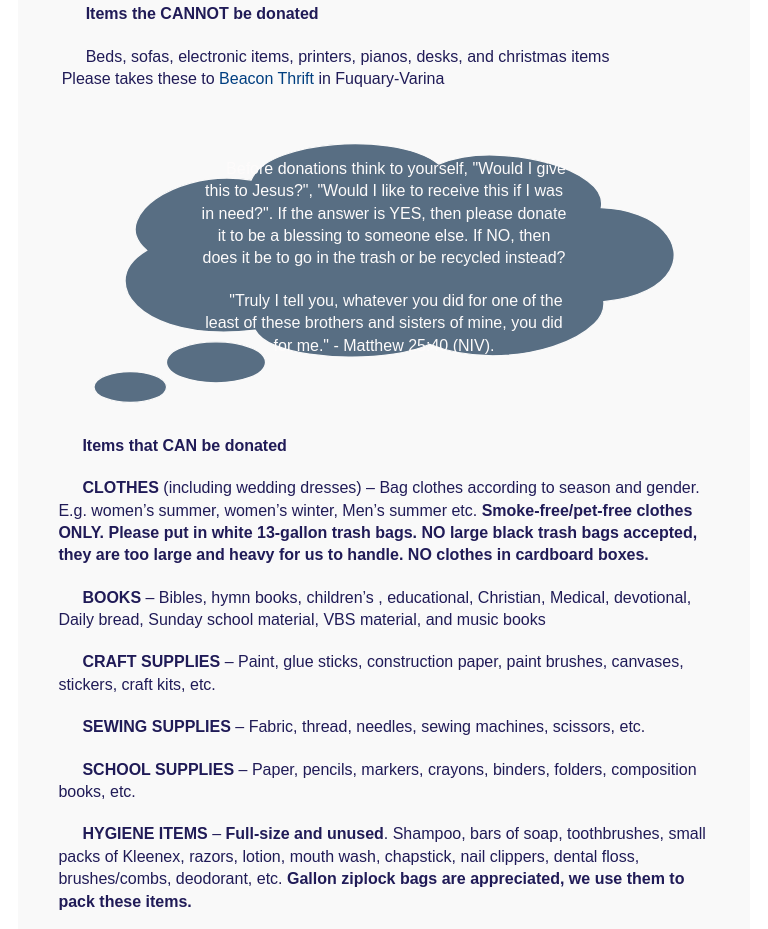
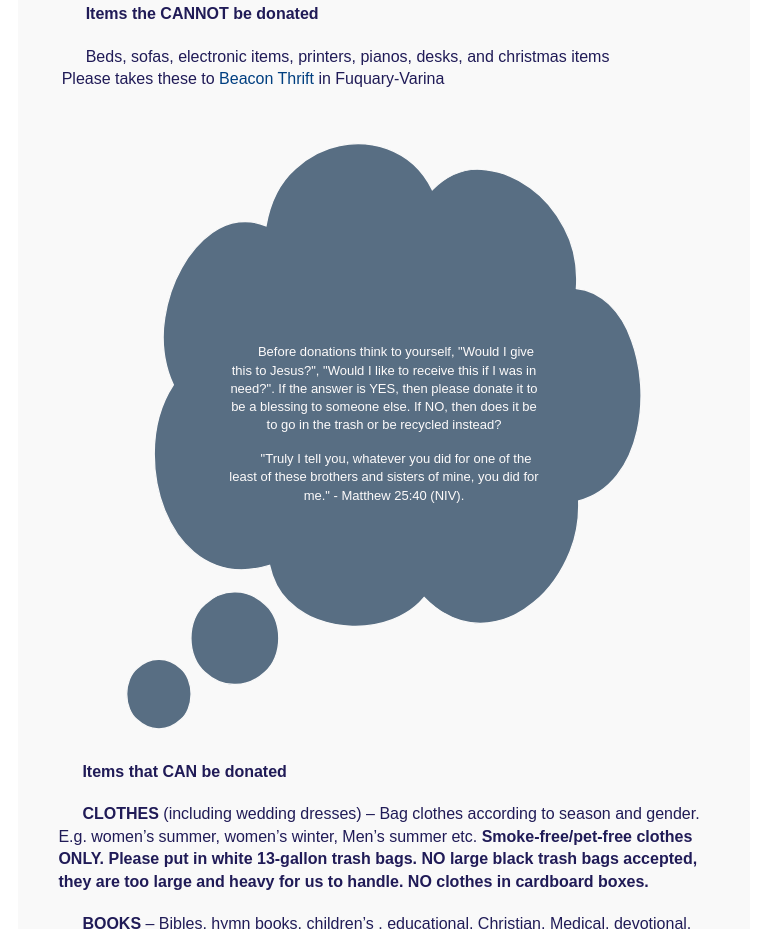
Before and after one commit to CAB-ADMIN/crossingallborders, an Eleventy site: page src/content/donations-handout.md in a window 768 px wide. Shown: the part 658-1587 px from the top of the page. Built offline with nearby package versions, Linux system fonts and the light colour scheme; Eleventy itself is replaced by a stand-in of ours; files that its build step writes are made by us from their sources; a web font is replaced by a local one; what @mightyplow/eleventy-plugin-cache-buster, markdown-it-attrs, markdown-it-container, markdown-it-mark would draw is missing.

Commit message:
Fixed styling problem with bubble displaying wrong on certain phones

```diff
--- a/src/assets/css/donations/handout-mobile.css
+++ b/src/assets/css/donations/handout-mobile.css
@@ -49,3 +49,31 @@
     top: 16%
   }
 }
+
+@media (max-width: 961px) and (min-width: 601px) {
+  .bubble {
+    max-width: 80%;
+    width: 80%;
+  }
+
+  .bubble-text p {
+    font-size: 13px; /* NO FONT SIZE CHANGE FOR HANDOUTS!*/
+    padding: 8px;
+  }
+
+  .bubble-svg.pc {
+    display: none;
+  }
+
+  .bubble-svg.mobile {
+    display: block;
+    width: 100%;
+    height: auto;
+    margin: 0 auto;
+  }
+
+  .bubble-text {
+    top: 18%
+  }
+
+}
--- a/src/assets/css/donations/handout.css
+++ b/src/assets/css/donations/handout.css
@@ -117,6 +117,6 @@
 
 .bubble-text p {
   color: var(--footer-text);
-  font-size: 16px; /* NO FONT SIZE CHANGE FOR HANDOUTS!*/
+  font-size: 15px; /* NO FONT SIZE CHANGE FOR HANDOUTS!*/
   /* padding: 10px; */
 }
```
